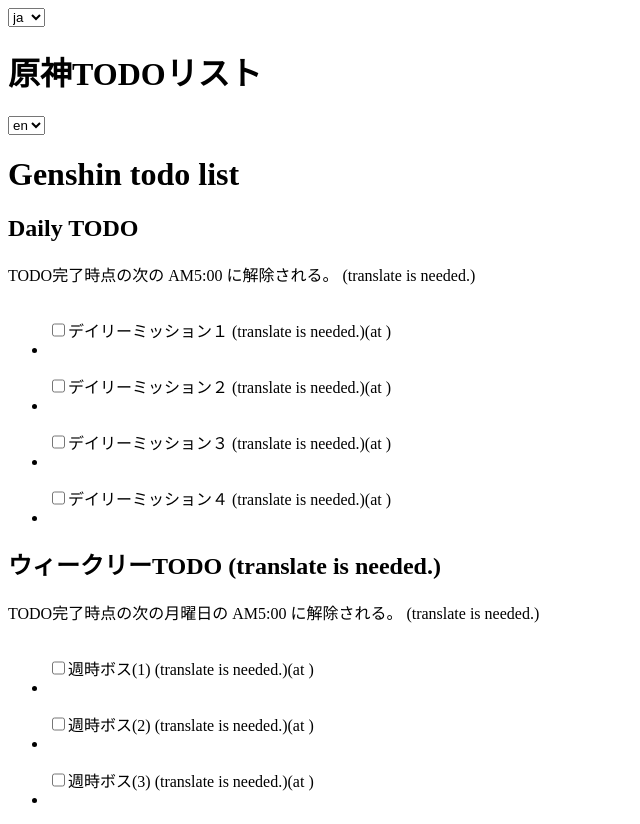
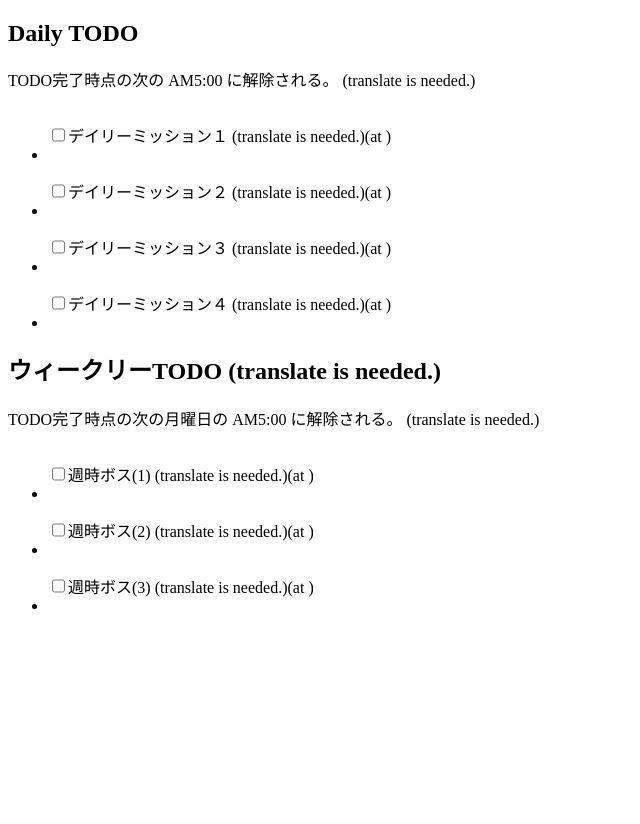
Before and after one commit to sadnessOjisan/genshin-todo-list, a Next.js app: page /en in a window 1280 px wide. Shown: the whole page, without its empty margins (0-640 px from the left). After the commit the page ends 800 px from the top, so only its background shows below. Built offline with nearby package versions, Linux system fonts and the light colour scheme.

Commit message:
fix: quit using layout.tsx

```diff
--- a/src/app/[lang]/layout.tsx
+++ /dev/null
@@ -1,28 +0,0 @@
-import { LangSelect } from "../../client/lang-select";
-import { DEFAULT_LANG } from "../../const/lang";
-import { VOCABULARY } from "../../data/i18n";
-import type { Lang } from "../../type/lang";
-
-export default function RootLayout({
-  children,
-  params,
-}: {
-  children: React.ReactNode;
-  /**
-   * @see https://beta.nextjs.org/docs/api-reference/file-conventions/layout#params-optional
-   */
-  params: { lang: Lang };
-}) {
-  return (
-    <html lang={params?.lang}>
-      <head>
-        <title>{VOCABULARY[params.lang || DEFAULT_LANG].PAGE_TITLE}</title>
-      </head>
-      <body>
-        <LangSelect default={params.lang || DEFAULT_LANG} />
-        <h1>{VOCABULARY[params.lang || DEFAULT_LANG].PAGE_TITLE}</h1>
-        {children}
-      </body>
-    </html>
-  );
-}
--- a/src/app/[lang]/page.tsx
+++ b/src/app/[lang]/page.tsx
@@ -12,9 +12,13 @@
 
 const Page: FC<Props> = (props) => {
   return (
-    <div>
-      <Todos lang={props.params.lang} />
-    </div>
+    <html lang={props.params.lang}>
+      <body>
+        <div>
+          <Todos lang={props.params.lang} />
+        </div>
+      </body>
+    </html>
   );
 };
 
--- a/src/app/layout.tsx
+++ b/src/app/layout.tsx
@@ -1,4 +1,3 @@
-import { LangSelect } from "../client/lang-select";
 import { DEFAULT_LANG } from "../const/lang";
 import { VOCABULARY } from "../data/i18n";
 
@@ -12,13 +11,5 @@
 }: {
   children: React.ReactNode;
 }) {
-  return (
-    <html lang={DEFAULT_LANG}>
-      <body>
-        <LangSelect default={DEFAULT_LANG} />
-        <h1>{VOCABULARY[DEFAULT_LANG].PAGE_TITLE}</h1>
-        {children}
-      </body>
-    </html>
-  );
+  return <>{children}</>;
 }
--- a/src/data/todo-data.ts
+++ b/src/data/todo-data.ts
@@ -95,6 +95,9 @@
 }
 
 const translateByLangAndKey = (lang: Lang, categoryKey: VocabularyKey) => {
+  console.log("lang:", lang);
+  console.log("VOCABULARY[lang]:", VOCABULARY[lang]);
+
   const vocav = VOCABULARY[lang][categoryKey];
   if (!vocav) {
     console.warn(`lang: ${lang} の ${categoryKey} がありません。`);
```
Also changed, not shown: src/app/page.tsx (+12 -3 lines).
